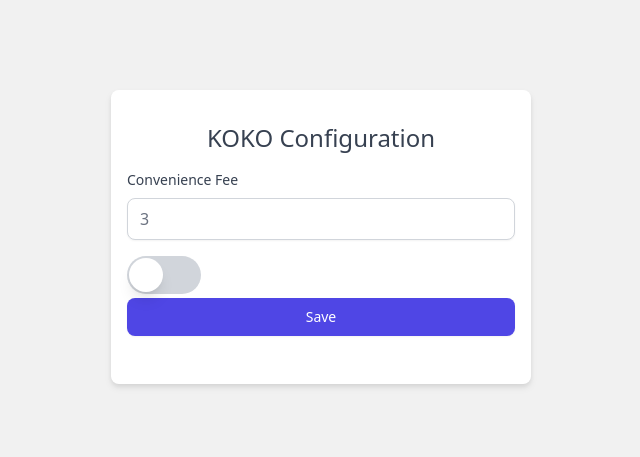
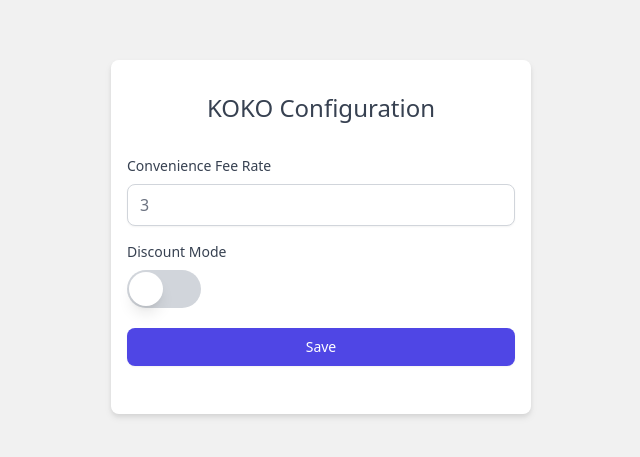
Before and after one commit to nirmalcodes/shop-helper, a React (Vite) app: page /admin in a window 1280 px wide. Shown: the part 163-620 px from the top of the page, without its empty margins (319-959 px from the left). Built offline with nearby package versions, Linux system fonts and the light colour scheme; no server answers; the database is empty.

Commit message:
Update form in admin page

```diff
--- a/src/pages/AdminPage/AdminPage.jsx
+++ b/src/pages/AdminPage/AdminPage.jsx
@@ -47,15 +47,8 @@ const AdminPage = () => {
             console.log('Config data:', doc.data());
 
             setDiscountMode(isDiscounted);
-            // setDiscountRate(isDiscounted ? offerRate : 0);
-            // setDiscountMaxCap(isDiscounted ? offerMaxCap : 0);
             setConvenienceFeeRate(cFeeRate);
         });
-
-        // return () => {
-        //     input.removeEventListener('wheel', handleWheel);
-        //     unsubscribe();
-        // };
 
         return () => {
             inputRefs.forEach((inputRef) => {
@@ -69,12 +62,10 @@ const AdminPage = () => {
     }, [discountMode]);
 
     const initialValues = {
-        productPrice: '',
-        discount: '',
-        discountedPrice: '',
-        convenienceFee: '',
-        totalWithConvenienceFee: '',
-        installmentPerMonth: '',
+        convenienceFeeRate: '',
+        discountMode: '',
+        discountRate: '',
+        discountMaxCap: '',
     };
 
     const validationSchema = Yup.object({
@@ -111,19 +102,20 @@ const AdminPage = () => {
                     >
                         {() => (
                             <Form>
-                                <h4 className="mb-4 text-center text-2xl font-medium text-gray-700">
+                                <h4 className="mb-8 text-center text-2xl font-medium text-gray-700">
                                     KOKO Configuration
                                 </h4>
+
                                 <div className="form-group">
                                     <label
-                                        htmlFor="productPrice"
+                                        htmlFor="convenienceFeeRate"
                                         className="form-label"
                                     >
-                                        Convenience Fee
+                                        Convenience Fee Rate
                                     </label>
                                     <Field
-                                        id="productPrice"
-                                        name="productPrice"
+                                        id="convenienceFeeRate"
+                                        name="convenienceFeeRate"
                                         type="number"
                                         placeholder="3"
                                         className="form-input"
@@ -131,26 +123,59 @@ const AdminPage = () => {
                                         innerRef={inputRefs[0]}
                                     />
                                     <ErrorMessage
-                                        name="productPrice"
+                                        name="convenienceFeeRate"
                                         component="span"
                                         className="form-error-message"
                                     />
                                 </div>
 
-                                {discountMode && (
+                                <div className="form-group">
+                                    <label
+                                        htmlFor="discountMode"
+                                        className="form-label"
+                                    >
+                                        Discount Mode
+                                    </label>
+
+                                    <Switch
+                                        id="discountMode"
+                                        name="discountMode"
+                                        checked={enabled}
+                                        onChange={setEnabled}
+                                        className={`${
+                                            enabled
+                                                ? 'bg-green-600'
+                                                : 'bg-gray-300'
+                                        } relative inline-flex h-[38px] w-[74px] shrink-0 cursor-pointer rounded-full border-2 border-transparent transition-colors duration-200 ease-in-out focus:outline-none focus-visible:ring-2 focus-visible:ring-white focus-visible:ring-opacity-75`}
+                                    >
+                                        <span className="sr-only">
+                                            Discount mode ON/OFF
+                                        </span>
+                                        <span
+                                            aria-hidden="true"
+                                            className={`${
+                                                enabled
+                                                    ? 'translate-x-9'
+                                                    : 'translate-x-0'
+                                            } pointer-events-none inline-block h-[34px] w-[34px] transform rounded-full bg-white shadow-lg ring-0 transition duration-200 ease-in-out`}
+                                        />
+                                    </Switch>
+                                </div>
+
+                                {enabled && (
                                     <>
                                         <div className="form-group">
                                             <label
-                                                htmlFor="discount"
+                                                htmlFor="discountRate"
                                                 className="form-label"
                                             >
                                                 Discount Rate
                                             </label>
                                             <Field
-                                                id="discount"
-                                                name="discount"
+                                                id="discountRate"
+                                                name="discountRate"
                                                 type="number"
-                                                placeholder="00.00"
+                                                placeholder="10"
                                                 className="form-input"
                                                 autoComplete="off"
                                                 innerRef={inputRefs[1]}
@@ -158,16 +183,16 @@ const AdminPage = () => {
                                         </div>
                                         <div className="form-group">
                                             <label
-                                                htmlFor="discountedPrice"
+                                                htmlFor="discountMaxCap"
                                                 className="form-label"
                                             >
-                                                Discounted Price
+                                                Discount Max Cap
                                             </label>
                                             <Field
-                                                id="discountedPrice"
-                                                name="discountedPrice"
+                                                id="discountMaxCap"
+                                                name="discountMaxCap"
                                                 type="number"
-                                                placeholder="00.00"
+                                                placeholder="2000"
                                                 className="form-input"
                                                 autoComplete="off"
                                                 innerRef={inputRefs[2]}
@@ -175,24 +200,6 @@ const AdminPage = () => {
                                         </div>
                                     </>
                                 )}
-
-                                <Switch
-                                    checked={enabled}
-                                    onChange={setEnabled}
-                                    className={`${
-                                        enabled ? 'bg-green-600' : 'bg-gray-300'
-                                    } relative inline-flex h-[38px] w-[74px] shrink-0 cursor-pointer rounded-full border-2 border-transparent transition-colors duration-200 ease-in-out focus:outline-none focus-visible:ring-2 focus-visible:ring-white focus-visible:ring-opacity-75`}
-                                >
-                                    <span className="sr-only">Use setting</span>
-                                    <span
-                                        aria-hidden="true"
-                                        className={`${
-                                            enabled
-                                                ? 'translate-x-9'
-                                                : 'translate-x-0'
-                                        } pointer-events-none inline-block h-[34px] w-[34px] transform rounded-full bg-white shadow-lg ring-0 transition duration-200 ease-in-out`}
-                                    />
-                                </Switch>
 
                                 <button
                                     type="submit"
```
